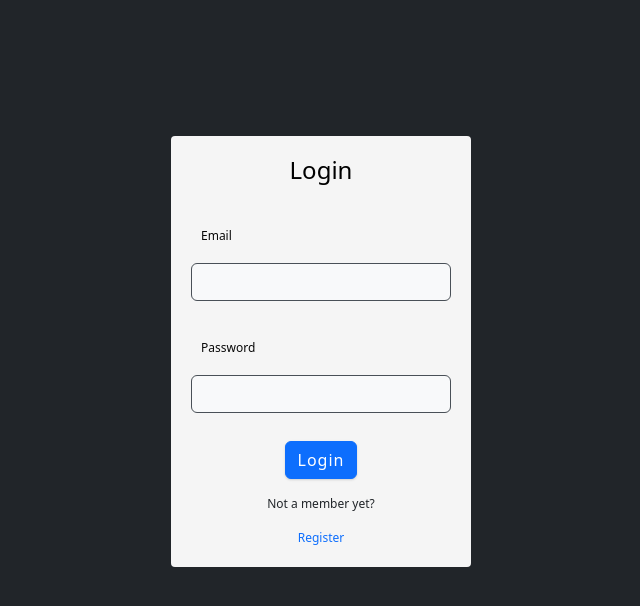
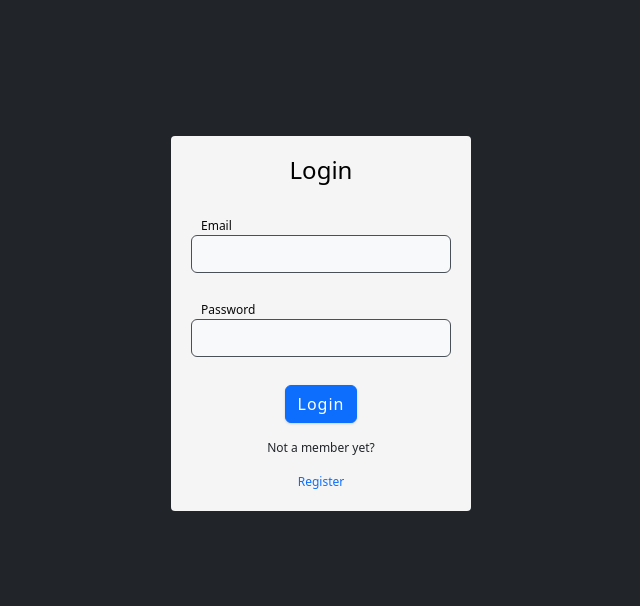
Before and after one commit to AnkitCubastion/School-Website-main, a React (Create React App) app: page /login in a window 1280 px wide. Shown: the top 606 px of the page, without its empty margins (319-959 px from the left). Built offline with nearby package versions, Linux system fonts and the light colour scheme.

Commit message:
Updated minor changes in classes page and index.css

```diff
--- a/src/Pages/Classes.js
+++ b/src/Pages/Classes.js
@@ -25,7 +25,7 @@ const Classes = () => {
           console.log(classStudents);
 
           return(
-            <>
+
              <div key={id} className="col-md-4 mb-4">
             <Link
               to={`/classes/${id}`}
@@ -42,7 +42,6 @@ const Classes = () => {
               </div>
             </Link>
           </div>
-            </>
           )
         })}
       </div>
--- a/src/index.css
+++ b/src/index.css
@@ -269,6 +269,8 @@ code {
 .custom-label{
   color:rgb(9, 9, 9) ;
   text-align: center;
+  display: inline;
+  margin-bottom: 0.5 rem;
 }
 .filter-first{
   display: flex;
```
